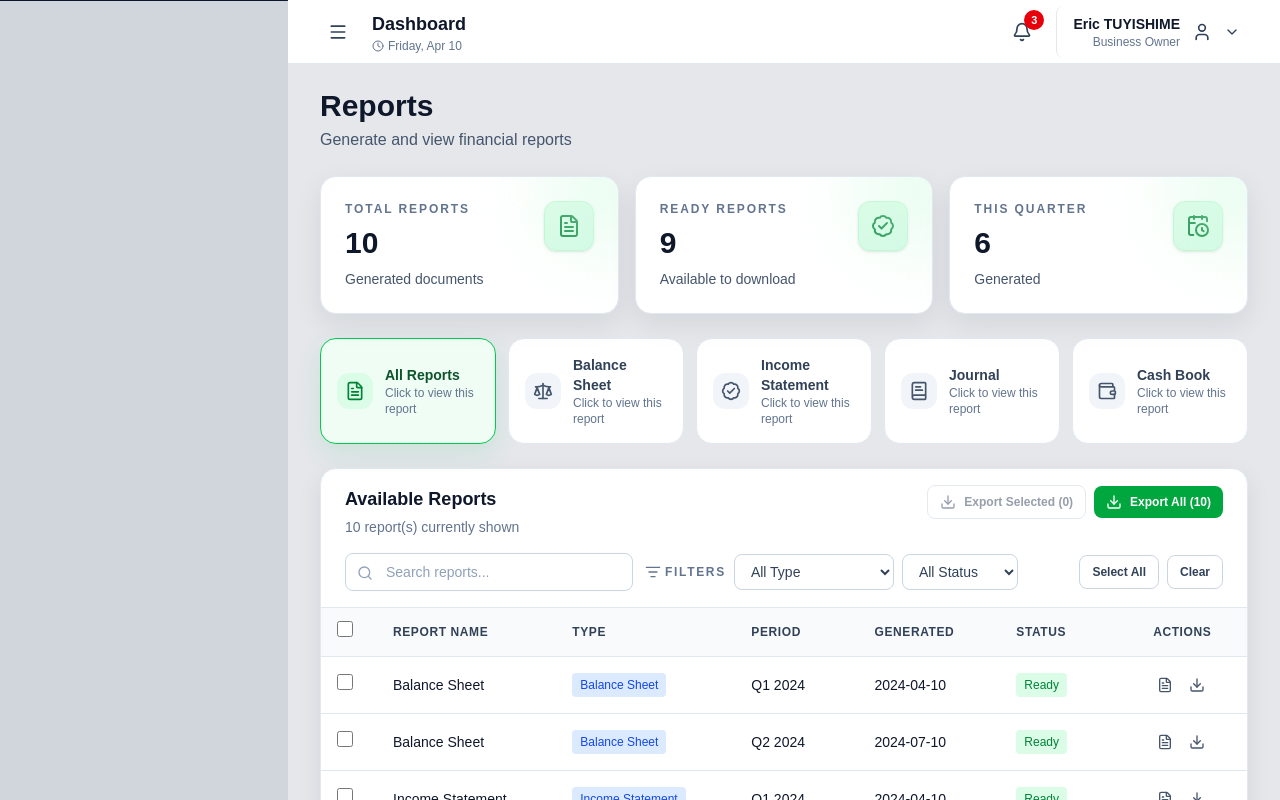
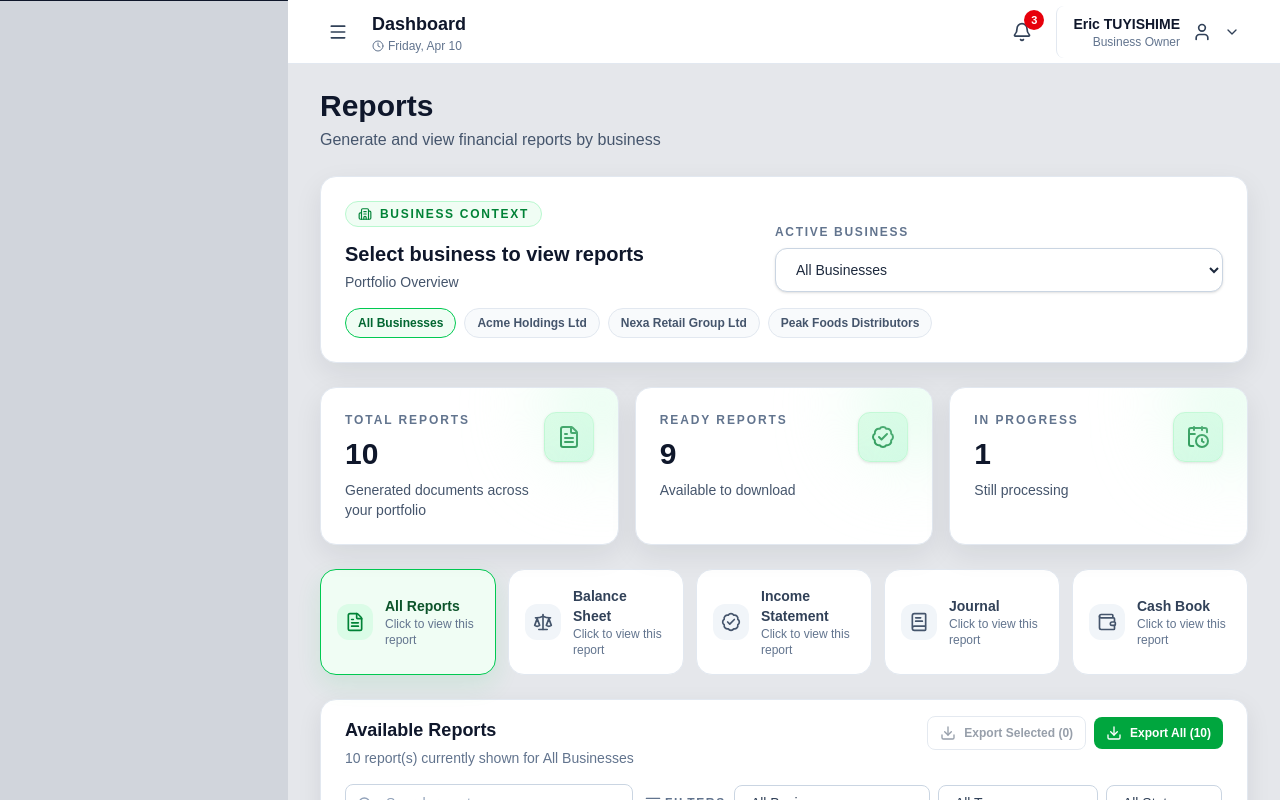
Before and after one commit to eric2003tu/Accounting, a Next.js app: page /dashboard/reports in a window 1280 px wide. Built offline with nearby package versions, Linux system fonts and the light colour scheme.

Commit message:
Solved build errors

```diff
--- a/app/dashboard/reports/page.tsx
+++ b/app/dashboard/reports/page.tsx
@@ -2,17 +2,63 @@
 
 import React, { useState } from 'react';
 import Link from 'next/link';
-import { FileText, Download, BadgeCheck, CalendarClock, BookText, Scale, Wallet } from 'lucide-react';
+import { FileText, Download, BadgeCheck, CalendarClock, BookText, Scale, Wallet, Building2 } from 'lucide-react';
 import StatCard from '@/app/components/dashboard/StatCard';
 import DataTable from '@/app/components/dashboard/DataTable';
 import { reports as reportItems, reportButtons } from './reportData';
 
+type BusinessOption = {
+  id: string;
+  name: string;
+  legalName: string;
+};
+
+const businessOptions: BusinessOption[] = [
+  { id: 'all', name: 'All Businesses', legalName: 'Portfolio Overview' },
+  { id: 'acme', name: 'Acme Holdings Ltd', legalName: 'Primary Investment Company' },
+  { id: 'nexa', name: 'Nexa Retail Group Ltd', legalName: 'Retail & Distribution' },
+  { id: 'peak', name: 'Peak Foods Distributors', legalName: 'Food Wholesale Operations' },
+];
+
+const reportBusinessMap: Record<number, string> = {
+  1: 'acme',
+  2: 'acme',
+  3: 'acme',
+  4: 'acme',
+  5: 'acme',
+  6: 'nexa',
+  7: 'nexa',
+  8: 'nexa',
+  9: 'peak',
+  10: 'peak',
+};
+
 export default function ReportsPage() {
   const [activeView, setActiveView] = useState<'all' | 'balance-sheet' | 'income-statement' | 'journal' | 'cash-book'>('all');
+  const [selectedBusinessId, setSelectedBusinessId] = useState<string>('all');
 
-  const readyReports = reportItems.filter((r) => r.status === 'Ready').length;
+  const selectedBusiness =
+    businessOptions.find((business) => business.id === selectedBusinessId) ?? businessOptions[0];
 
-  const visibleReports = reportItems.filter((report) => {
+  const reportsWithBusiness = reportItems.map((report) => {
+    const businessId = reportBusinessMap[report.id] ?? 'acme';
+    const business = businessOptions.find((item) => item.id === businessId) ?? businessOptions[1];
+
+    return {
+      ...report,
+      businessId,
+      businessName: business.name,
+    };
+  });
+
+  const scopedReports =
+    selectedBusinessId === 'all'
+      ? reportsWithBusiness
+      : reportsWithBusiness.filter((report) => report.businessId === selectedBusinessId);
+
+  const readyReports = scopedReports.filter((r) => r.status === 'Ready').length;
+
+  const visibleReports = scopedReports.filter((report) => {
     switch (activeView) {
       case 'balance-sheet':
         return report.type === 'Balance Sheet';
@@ -27,6 +73,8 @@ export default function ReportsPage() {
     }
   });
 
+  const processingReports = scopedReports.filter((report) => report.status === 'Processing').length;
+
   const iconMap: Record<string, React.ComponentType<{ className?: string }>> = {
     FileText,
     Scale,
@@ -40,15 +88,68 @@ export default function ReportsPage() {
       {/* Page Header */}
       <div>
         <h1 className="text-3xl font-bold text-slate-900">Reports</h1>
-        <p className="text-slate-600 mt-1">Generate and view financial reports</p>
+        <p className="text-slate-600 mt-1">Generate and view financial reports by business</p>
       </div>
+
+      {/* Business Selector */}
+      <section className="rounded-2xl border border-slate-200 bg-white p-5 shadow-[0_10px_28px_rgba(15,23,42,0.08)] sm:p-6">
+        <div className="flex flex-col gap-4 lg:flex-row lg:items-end lg:justify-between">
+          <div>
+            <p className="inline-flex items-center gap-2 rounded-full border border-green-200 bg-green-50 px-3 py-1 text-xs font-semibold uppercase tracking-[0.14em] text-green-700">
+              <Building2 className="h-3.5 w-3.5" />
+              Business Context
+            </p>
+            <h2 className="mt-3 text-xl font-bold text-slate-900">Select business to view reports</h2>
+            <p className="mt-1 text-sm text-slate-600">{selectedBusiness.legalName}</p>
+          </div>
+
+          <div className="w-full max-w-md">
+            <label htmlFor="business-select" className="mb-2 block text-xs font-semibold uppercase tracking-[0.14em] text-slate-500">
+              Active Business
+            </label>
+            <select
+              id="business-select"
+              value={selectedBusinessId}
+              onChange={(event) => setSelectedBusinessId(event.target.value)}
+              className="w-full rounded-xl border border-slate-300 bg-white px-4 py-3 text-sm font-medium text-slate-800 shadow-sm transition focus:border-green-500 focus:outline-none focus:ring-2 focus:ring-green-200"
+            >
+              {businessOptions.map((business) => (
+                <option key={business.id} value={business.id}>
+                  {business.name}
+                </option>
+              ))}
+            </select>
+          </div>
+        </div>
+
+        <div className="mt-4 flex flex-wrap gap-2">
+          {businessOptions.map((business) => {
+            const isActive = selectedBusinessId === business.id;
+
+            return (
+              <button
+                key={business.id}
+                type="button"
+                onClick={() => setSelectedBusinessId(business.id)}
+                className={`rounded-full border px-3 py-1.5 text-xs font-semibold transition ${
+                  isActive
+                    ? 'border-green-500 bg-green-50 text-green-800'
+                    : 'border-slate-200 bg-slate-50 text-slate-600 hover:border-green-200 hover:bg-green-50/60'
+                }`}
+              >
+                {business.name}
+              </button>
+            );
+          })}
+        </div>
+      </section>
 
       {/* Stats */}
       <div className="grid grid-cols-1 md:grid-cols-3 gap-4">
         <StatCard
           title="Total Reports"
-          value={reportItems.length}
-          description="Generated documents"
+          value={scopedReports.length}
+          description={selectedBusinessId === 'all' ? 'Generated documents across your portfolio' : `Generated for ${selectedBusiness.name}`}
           icon={FileText}
         />
         <StatCard
@@ -58,9 +159,9 @@ export default function ReportsPage() {
           icon={BadgeCheck}
         />
         <StatCard
-          title="This Quarter"
-          value={Math.floor(reportItems.length / 1.5)}
-          description="Generated"
+          title="In Progress"
+          value={processingReports}
+          description="Still processing"
           icon={CalendarClock}
         />
       </div>
@@ -97,10 +198,20 @@ export default function ReportsPage() {
       {/* Reports Table */}
       <DataTable
         title="Available Reports"
-        description={`${visibleReports.length} report(s) currently shown`}
+        description={`${visibleReports.length} report(s) currently shown for ${selectedBusiness.name}`}
         data={visibleReports}
-        fileName="financial-reports"
+        fileName={`financial-reports-${selectedBusinessId}`}
         columns={[
+          {
+            key: 'businessName',
+            label: 'Business',
+            render: (value) => (
+              <span className="inline-flex items-center gap-1.5 rounded-full border border-slate-200 bg-slate-50 px-2.5 py-1 text-xs font-medium text-slate-700">
+                <Building2 className="h-3.5 w-3.5 text-green-700" />
+                {value}
+              </span>
+            ),
+          },
           {
             key: 'name',
             label: 'Report Name',
@@ -154,6 +265,13 @@ export default function ReportsPage() {
         ]}
         filters={[
           {
+            key: 'businessName',
+            label: 'Business',
+            options: businessOptions
+              .filter((business) => business.id !== 'all')
+              .map((business) => ({ label: business.name, value: business.name })),
+          },
+          {
             key: 'type',
             label: 'Type',
             options: [
```
